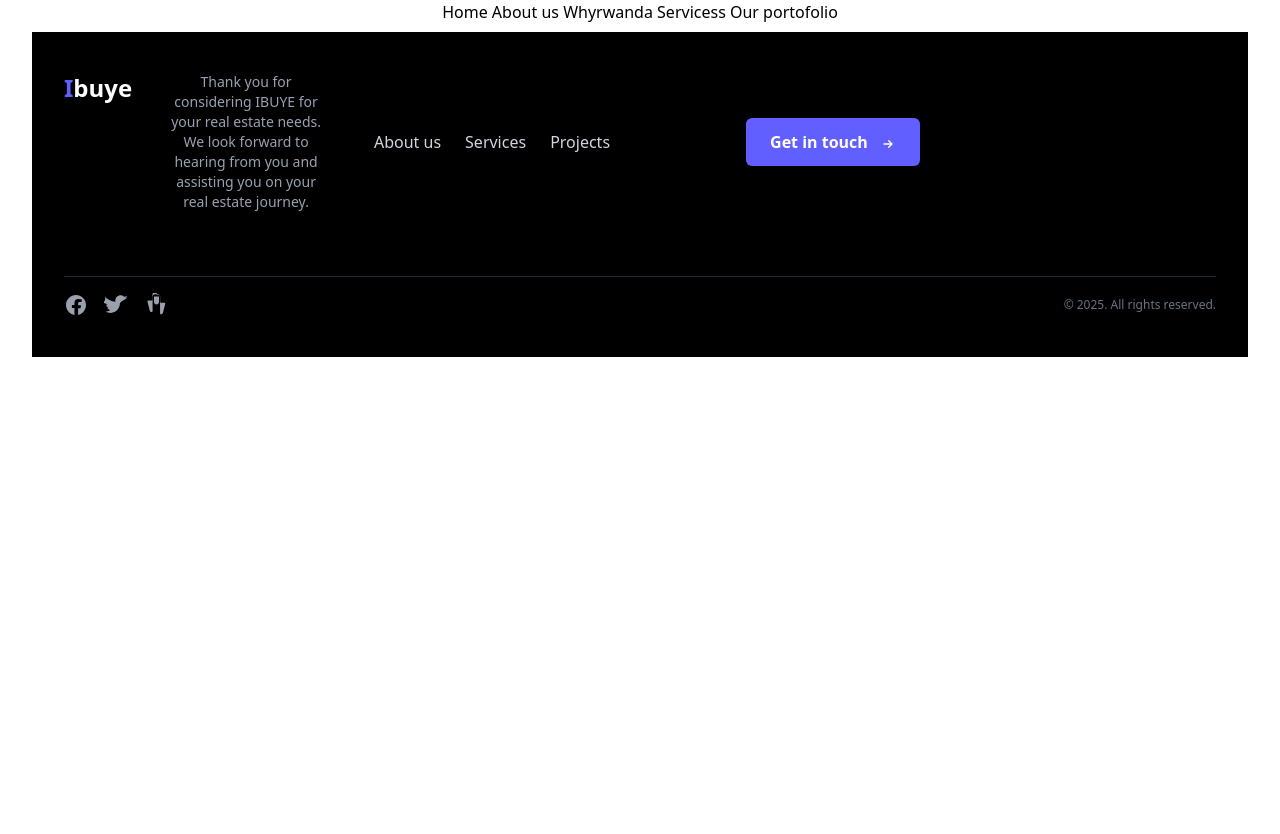
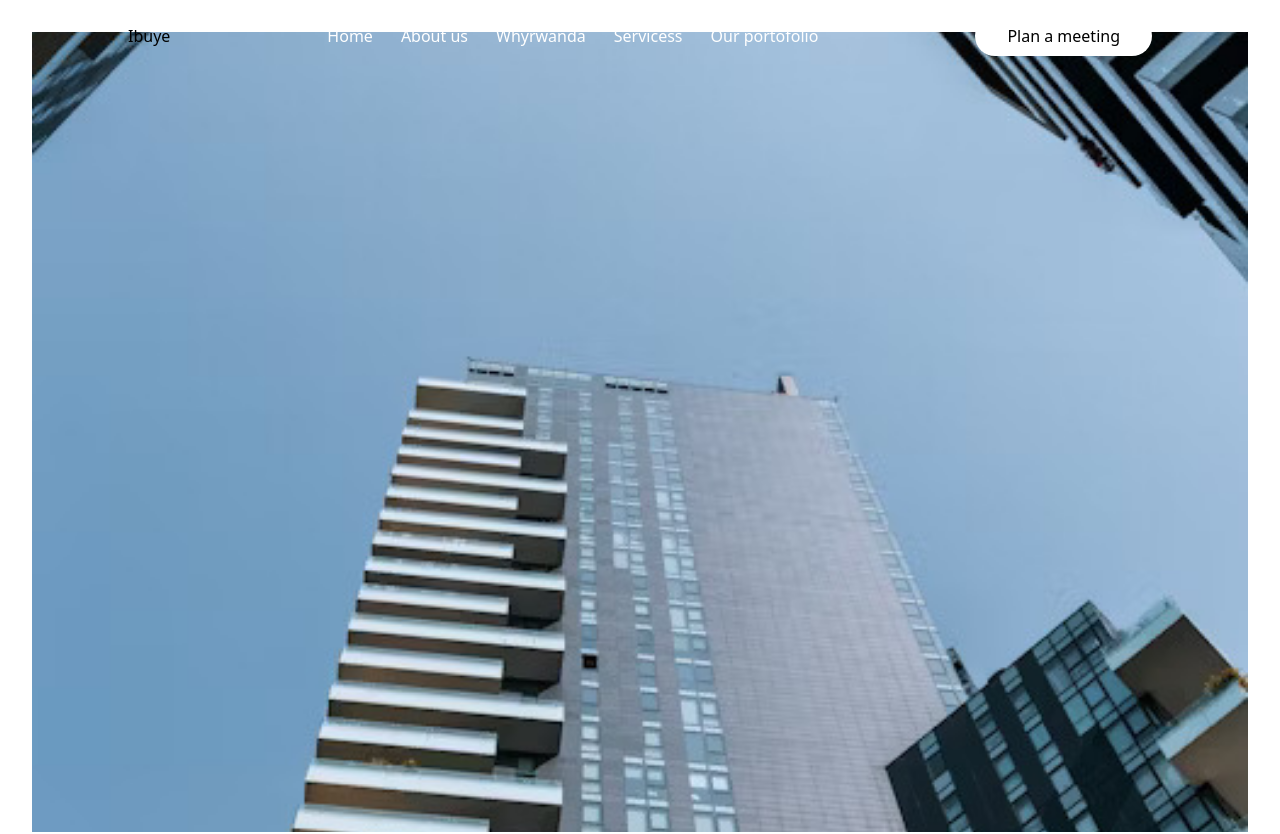
Before and after one commit to lievin219/ibuye-dev, a React (Vite) app: page / in a window 1280 px wide. Shown: the top 834 px of the page. Before the commit the page ends 800 px from the top, so only its background shows below. Built offline with nearby package versions, Linux system fonts and the light colour scheme.

Commit message:
centered everything

```diff
--- a/src/App.jsx
+++ b/src/App.jsx
@@ -2,7 +2,8 @@ import { useState } from 'react'
 import { BrowserRouter as Router } from 'react-router-dom'
 import {Routes,Route} from 'react-router-dom'
 import './App.css'
-import Navabar from './components/Navabar'
+import Header from './components/Header'
+
 import Footer from './components/Footer'
 import ServicesPage from './Pages/ServicePage'
 import WhyRwandaPage from './Pages/whyRwandaPage'
@@ -17,7 +18,8 @@ function App() {
   return (
     <>
     <Router>
-      <Navabar />
+
+      <Header/>
    <Routes>
    <Route path='/service' element={<ServicesPage/>}/>
    <Route path='/about' element={<About/>}/>
--- /dev/null
+++ b/src/components/Header.jsx
@@ -0,0 +1,12 @@
+import React from 'react'
+import Navabar from './Navabar'
+
+const Header = () => {
+  return (
+    <div className='min-h-screen mb-4 bg-cover bg-center flex items-center w-full overflow-hidden' style={{backgroundImage:"url('./servicess.jpg')"}} id='Header'>
+    <Navabar/>
+    </div>
+  )
+}
+
+export default Header
--- a/src/components/Navabar.jsx
+++ b/src/components/Navabar.jsx
@@ -5,17 +5,18 @@ import { Link } from 'react-router-dom'
 const Navabar = () => {
   return (
     <div className='absolute top-0 left-0 w-full z-10'>
-       <div className='container mx-auto'>
-        {/* <img src={assets.logo} alt="" /> */}
-        <ul>
-            <a href="" className='cursor-pointer hover:text-gray-400'><Link to='/home'> Home</Link></a>
-            <a href="" className='cursor-pointer hover:text-gray-400'><Link to='about'> About us</Link></a>
-            <a href="" className='cursor-pointer hover:text-gray-400'><Link to='whyrwanda'> Whyrwanda</Link></a>
-            <a href="" className='cursor-pointer hover:text-gray-400'><Link to='service'> Services</Link>s</a>
+       <div className='container mx-auto flex justify-between items-center py-4 px-6 md:px-20 lg:px-32 bg-transparent'>
+      <h1>Ibuye</h1>
+        <ul className='hidden md:flex gap-7 text-white'>
+            <li href="" className='cursor-pointer hover:text-gray-400'><Link to='/home'> Home</Link></li>
+            <li href="" className='cursor-pointer hover:text-gray-400'><Link to='about'> About us</Link></li>
+            <li href="" className='cursor-pointer hover:text-gray-400'><Link to='whyrwanda'> Whyrwanda</Link></li>
+            <li href="" className='cursor-pointer hover:text-gray-400'><Link to='service'> Services</Link>s</li>
 
-            <a href="" className='cursor-pointer hover:text-gray-400'><Link to='portofolio'> Our portofolio</Link></a>
-            <button className='hidden md:block bg-red px-8 py-2 rounded-full'>Plan a meeting</button>
+            <li href="" className='cursor-pointer hover:text-gray-400'><Link to='portofolio'> Our portofolio</Link></li>
+
         </ul>
+        <button className='hidden md:block bg-white px-8 py-2 rounded-full'>Plan a meeting</button>
 
        </div>
     </div>
```
Also changed, not shown: public/servicess.jpg (added), 1 other file (tests, documents, lock files or other folders).
